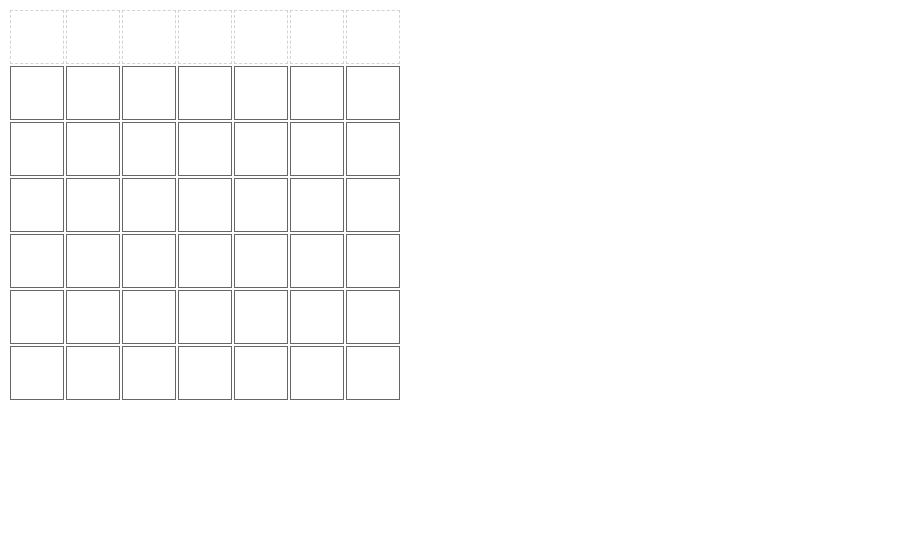
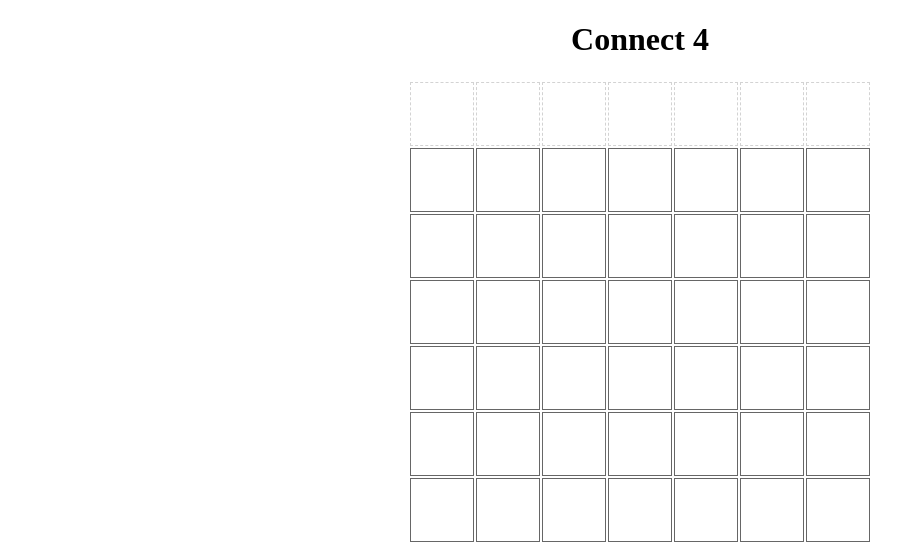
Before and after one commit to adammking/connectFour, a plain HTML site: page index.html in a window 1280 px wide. Shown: the whole page, without its empty margins (0-923 px from the left). Drawn offline with Linux system fonts and the light colour scheme.

Commit message:
centered board and added title

```diff
--- a/connect4AK.css
+++ b/connect4AK.css
@@ -2,10 +2,17 @@
 
 
 
+#game {
+  display: flex;
+  justify-content: center;
+  align-items: center;
+}
+
 #board td {
-  width: 50px;
-  height: 50px;
+  width: 60px;
+  height: 60px;
   border: solid 1px #666;
+  margin: 0 auto;
 }
 
 /* pieces are div within game table cells: draw as colored circles */
@@ -38,6 +45,7 @@
   background-color: gold;
 }
 
-#game {
-
+.title {
+  position: relative;
+  text-align: center;
 }
--- a/index.html
+++ b/index.html
@@ -4,7 +4,7 @@
   <link href="connect4AK.css" rel="stylesheet">
 </head>
 <body>
-
+  <h1 class = "title">Connect 4</h1>
 <div id="game">
   <table id="board"></table>
 </div>
```
